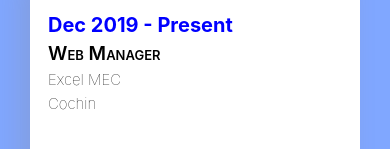
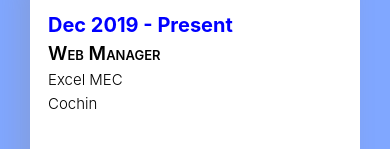
Before and after one commit to Nikhil713/Portfolio, a React (Create React App) app in the folder website/: page /resume in a window 390 px wide. Shown: the part 383-532 px from the top of the page. Built offline with nearby package versions, Linux system fonts and the light colour scheme.

Commit message:
Mobile view changes

```diff
--- a/website/src/components/experience-card/style.module.css
+++ b/website/src/components/experience-card/style.module.css
@@ -70,6 +70,12 @@
         font-size: 20px;
     }
 
+    .card-left h3 {
+        font-size: 15px;
+        font-weight: 300;
+        margin: 0;
+    }
+
     .card-right {
         padding-left: 0px;
     }
--- a/website/src/pages/home/home.css
+++ b/website/src/pages/home/home.css
@@ -391,6 +391,7 @@
     .info-details {
         width:auto;
         max-width: 300px;
+        font-weight: 300 !important;
     }
 
 }
```
